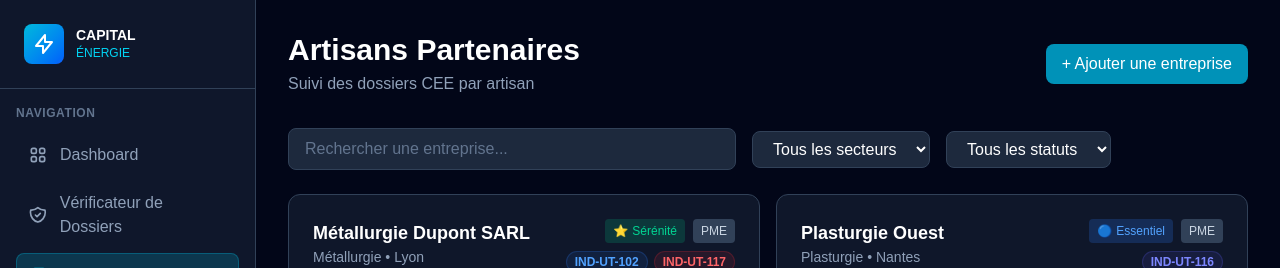
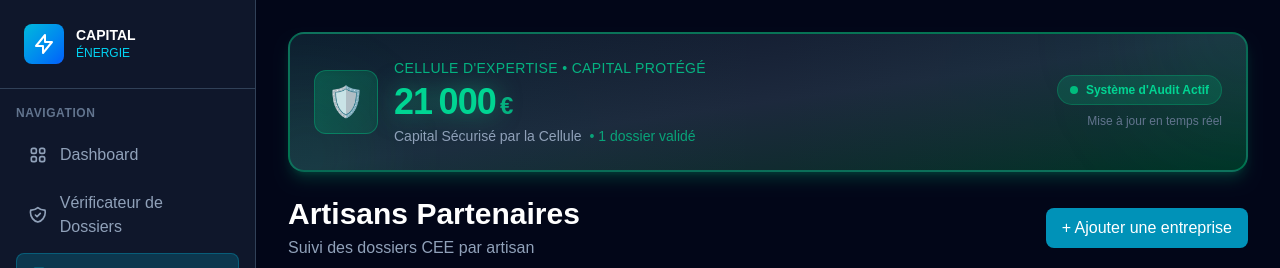
Before and after one commit to geslinq-max/intelligence-operationnelle, a Next.js app: page /entreprises in a window 1280 px wide. Shown: the top 268 px of the page. Built offline with nearby package versions, Linux system fonts and the light colour scheme; no server answers.

Commit message:
Ajout Bouclier Tresorerie avec animation compteur, terminologie Agent supprimee

```diff
--- a/src/app/entreprises/page.tsx
+++ b/src/app/entreprises/page.tsx
@@ -5,6 +5,7 @@ import { Sidebar } from '@/components';
 import AddCompanyModal, { type CompanyFormData } from '@/components/modals/AddCompanyModal';
 import { ComplianceBadgeList } from '@/components/ui/ComplianceBadge';
 import { FolderOpen, Send, Hammer } from 'lucide-react';
+import BouclierTresorerie from '@/components/ui/BouclierTresorerie';
 
 type EntrepriseStatut = 'client_actif' | 'prospect' | 'chantier_en_cours' | 'transmis';
 type ForfaitNiveau = 'essentiel' | 'serenite' | 'expert';
@@ -174,12 +175,25 @@ export default function EntreprisesPage() {
     return e.cee_codes.length > 0 && e.compliance_fiche && e.signed_at;
   };
 
+  const isDossierPretOuConforme = (e: typeof initialEntreprises[0]) => {
+    return e.statut === 'client_actif' && isDossierComplet(e);
+  };
+
+  const dossiersPrets = entreprises.filter(isDossierPretOuConforme);
+  const capitalSecurise = dossiersPrets.reduce((sum, e) => sum + (e.economie || 0) + e.subventions, 0);
+
   return (
     <div className="min-h-screen bg-slate-950">
       <Sidebar />
 
       <main className="ml-64 p-8">
         <header className="mb-8">
+          {/* Bouclier de Trésorerie */}
+          <BouclierTresorerie
+            montantTotal={capitalSecurise}
+            nombreDossiers={dossiersPrets.length}
+          />
+
           <div className="flex items-center justify-between">
             <div>
               <h1 className="text-3xl font-bold text-white">Artisans Partenaires</h1>
--- a/src/app/portal/[id]/page.tsx
+++ b/src/app/portal/[id]/page.tsx
@@ -315,11 +315,11 @@ export default function PortalPage() {
 
         {/* KPIs */}
         <div className="grid md:grid-cols-3 gap-4">
-          {/* ROI - Agent Architect */}
+          {/* ROI - Cellule d'Expertise */}
           <div className="bg-gradient-to-br from-cyan-500/10 to-blue-500/10 rounded-2xl p-6 border border-cyan-500/30">
             <div className="flex items-center gap-2 mb-3">
               <TrendingUp className="w-5 h-5 text-cyan-400" />
-              <span className="text-sm font-medium text-cyan-400">Agent Architect</span>
+              <span className="text-sm font-medium text-cyan-400">Cellule d'Expertise</span>
             </div>
             <p className="text-3xl font-bold text-white mb-1">
               {gainNet5Ans.toLocaleString('fr-FR')} €
@@ -353,7 +353,7 @@ export default function PortalPage() {
           <div className="bg-gradient-to-br from-amber-500/10 to-orange-500/10 rounded-2xl p-6 border border-amber-500/30">
             <div className="flex items-center gap-2 mb-3">
               <FileCheck className="w-5 h-5 text-amber-400" />
-              <span className="text-sm font-medium text-amber-400">Agent Compliance</span>
+              <span className="text-sm font-medium text-amber-400">Système d'Audit</span>
             </div>
             <p className="text-3xl font-bold text-white mb-1">
               {ceeCodes.length}
--- a/src/app/verificateur/page.tsx
+++ b/src/app/verificateur/page.tsx
@@ -432,7 +432,7 @@ export default function VerificateurPage() {
                   </div>
                 )}
 
-                {/* Vérification calcul Agent B */}
+                {/* Vérification calcul Certification */}
                 <div className="mt-4 pt-4 border-t border-slate-700">
                   <p className="text-slate-400 text-sm mb-2">Certification croisée</p>
                   <div className="flex items-center gap-2">
--- /dev/null
+++ b/src/components/ui/BouclierTresorerie.tsx
@@ -0,0 +1,113 @@
+'use client';
+
+import { useState, useEffect, useRef } from 'react';
+import { Shield } from 'lucide-react';
+
+interface BouclierTresorerieProps {
+  montantTotal: number;
+  nombreDossiers?: number;
+}
+
+function useCountAnimation(target: number, duration: number = 2000) {
+  const [count, setCount] = useState<number>(0);
+  const startTimeRef = useRef<number | null>(null);
+  const rafRef = useRef<number | undefined>(undefined);
+
+  useEffect(() => {
+    if (target === 0) {
+      setCount(0);
+      return;
+    }
+
+    const animate = (timestamp: number) => {
+      if (!startTimeRef.current) {
+        startTimeRef.current = timestamp;
+      }
+
+      const progress = Math.min((timestamp - startTimeRef.current) / duration, 1);
+      const easeOutQuart = 1 - Math.pow(1 - progress, 4);
+      const currentValue = Math.floor(easeOutQuart * target);
+
+      setCount(currentValue);
+
+      if (progress < 1) {
+        rafRef.current = requestAnimationFrame(animate);
+      } else {
+        setCount(target);
+      }
+    };
+
+    startTimeRef.current = null;
+    rafRef.current = requestAnimationFrame(animate);
+
+    return () => {
+      if (rafRef.current) {
+        cancelAnimationFrame(rafRef.current);
+      }
+    };
+  }, [target, duration]);
+
+  return count;
+}
+
+function formatCurrency(value: number): string {
+  return new Intl.NumberFormat('fr-FR', {
+    style: 'decimal',
+    minimumFractionDigits: 0,
+    maximumFractionDigits: 0,
+  }).format(value);
+}
+
+export default function BouclierTresorerie({ montantTotal, nombreDossiers = 0 }: BouclierTresorerieProps) {
+  const animatedValue = useCountAnimation(montantTotal, 2500);
+
+  return (
+    <div className="relative overflow-hidden rounded-2xl bg-gradient-to-br from-slate-900 via-slate-800 to-emerald-950 border-2 border-emerald-500/50 shadow-lg shadow-emerald-500/20 p-6 mb-6">
+      {/* Glow effect */}
+      <div className="absolute inset-0 bg-gradient-to-r from-emerald-500/5 via-transparent to-emerald-500/5 pointer-events-none" />
+      <div className="absolute -top-24 -right-24 w-48 h-48 bg-emerald-500/10 rounded-full blur-3xl pointer-events-none" />
+      <div className="absolute -bottom-12 -left-12 w-32 h-32 bg-emerald-500/10 rounded-full blur-2xl pointer-events-none" />
+
+      <div className="relative flex items-center gap-4">
+        {/* Shield Icon */}
+        <div className="flex-shrink-0 w-16 h-16 bg-gradient-to-br from-emerald-500/30 to-emerald-600/20 rounded-xl flex items-center justify-center border border-emerald-500/40 shadow-inner">
+          <span className="text-3xl">🛡️</span>
+        </div>
+
+        {/* Content */}
+        <div className="flex-1">
+          <p className="text-emerald-400/80 text-sm font-medium tracking-wide uppercase mb-1">
+            Cellule d'Expertise • Capital Protégé
+          </p>
+          <div className="flex items-baseline gap-2">
+            <p className="text-3xl lg:text-4xl font-bold text-white tracking-tight">
+              <span className="text-emerald-400 drop-shadow-[0_0_12px_rgba(16,185,129,0.6)]">
+                {formatCurrency(animatedValue)}
+              </span>
+              <span className="text-emerald-400/80 text-2xl ml-1">€</span>
+            </p>
+          </div>
+          <p className="text-slate-400 text-sm mt-1">
+            Capital Sécurisé par la Cellule
+            {nombreDossiers > 0 && (
+              <span className="ml-2 text-emerald-400/70">
+                • {nombreDossiers} dossier{nombreDossiers > 1 ? 's' : ''} validé{nombreDossiers > 1 ? 's' : ''}
+              </span>
+            )}
+          </p>
+        </div>
+
+        {/* Status Badge */}
+        <div className="hidden sm:flex flex-col items-end gap-2">
+          <div className="flex items-center gap-2 px-3 py-1.5 bg-emerald-500/20 border border-emerald-500/30 rounded-full">
+            <span className="w-2 h-2 bg-emerald-500 rounded-full animate-pulse" />
+            <span className="text-emerald-400 text-xs font-semibold">Système d'Audit Actif</span>
+          </div>
+          <span className="text-slate-500 text-xs">
+            Mise à jour en temps réel
+          </span>
+        </div>
+      </div>
+    </div>
+  );
+}
```
